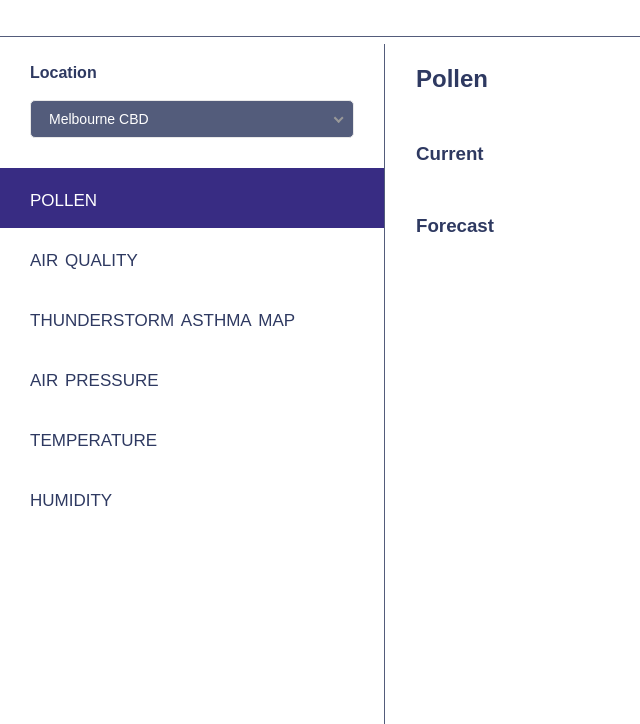
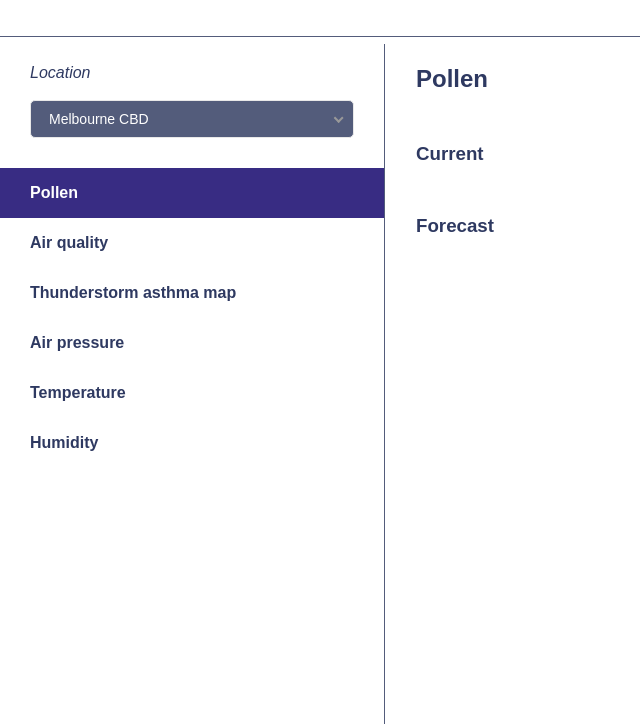
Before and after one commit to cosmicviscera/queer-weather-today, a plain HTML site: page index.html in a window 1280 px wide. Shown: the part 76-800 px from the top of the page, without its empty margins (0-640 px from the left). Drawn offline with nearby package versions, Linux system fonts and the light colour scheme.

Commit message:
Improve sidebar styling

```diff
--- a/index.html
+++ b/index.html
@@ -33,12 +33,12 @@
             </select>
         </div>
 
-        <a class="pollen active">pollen</a>
-        <a class="aqi">air quality</a>
-        <a class="thunderstorm-asthma">thunderstorm asthma map</a>
-        <a class="pressure">air pressure</a>
-        <a class="temperature">temperature</a>
-        <a class="humidity">humidity</a>
+        <a class="pollen active">Pollen</a>
+        <a class="aqi">Air quality</a>
+        <a class="thunderstorm-asthma">Thunderstorm asthma map</a>
+        <a class="pressure">Air pressure</a>
+        <a class="temperature">Temperature</a>
+        <a class="humidity">Humidity</a>
       </div>
 
       <div class="content">
--- a/style.css
+++ b/style.css
@@ -26,16 +26,6 @@ img {
 .hidden {
 	display: none;
 }
-
-#locationPicker {
-  padding: 0px 16px 0px 16px;
-}
-
-#locationPicker label {
-  display: block;
-  font-weight: bold;
-}
-
 
 .header {
 	position:fixed;
@@ -95,8 +85,9 @@ img {
   color: var(--fg-color);
   padding: 16px 30px;
   text-decoration: none;
-  font-variant: small-caps;
-  font-size: 1.5rem;
+/*  font-variant: all-small-caps;*/
+  font-size: 1rem;
+  font-weight: bold;
   cursor: pointer;
 }
 
@@ -124,6 +115,12 @@ div.content {
 #locationPicker {
   padding: 0px 30px;
 }
+
+#locationPicker label {
+  display: block;
+  font-style: italic;
+}
+
 
 div.nice-select {
   width: 100%!important;
@@ -171,6 +168,10 @@ div.nice-select, .nice-select.open, .nice-select .option, .nice-select input.nic
 
 /* On screens that are less than 400px, display the bar vertically, instead of horizontally */
 @media screen and (max-width: 400px) {
+  .sidebar {
+    margin-left: 30px;
+    padding-left:0;
+  }
   .sidebar a {
     text-align: center;
     float: none;
```
